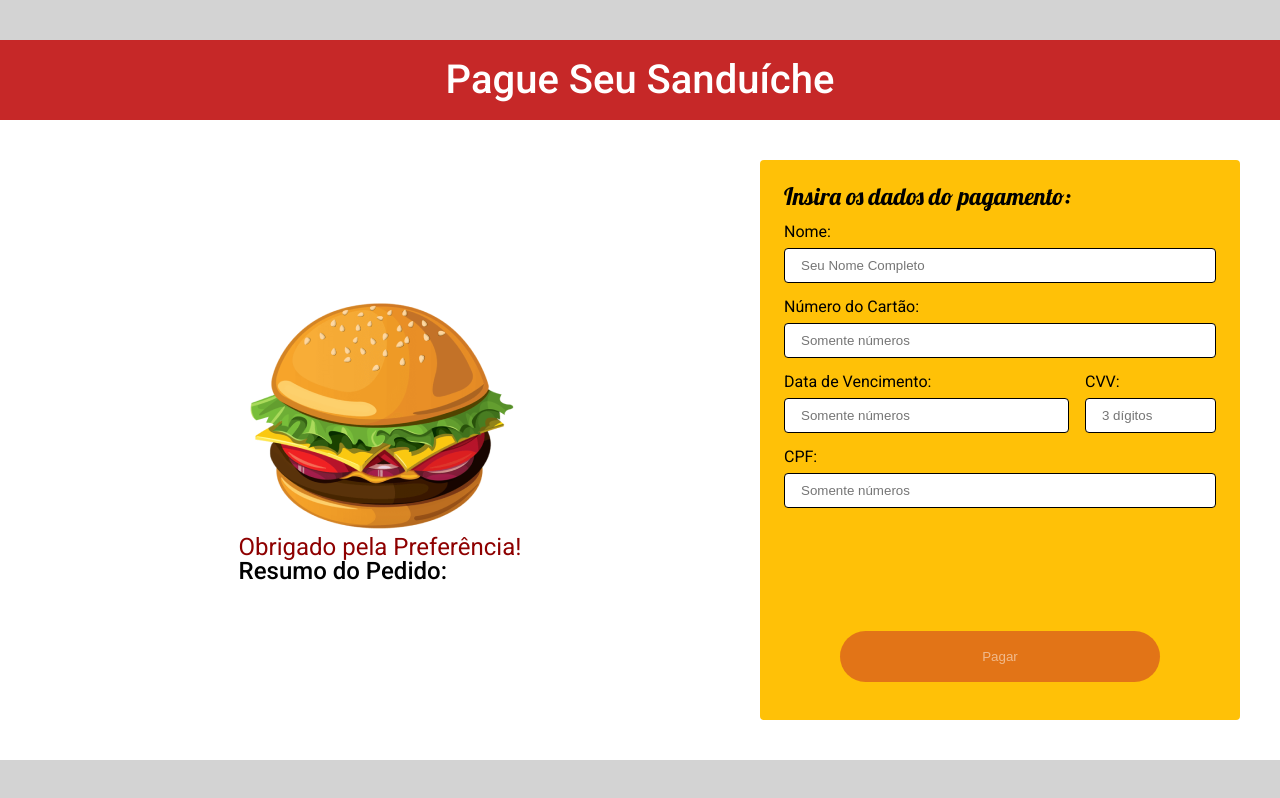
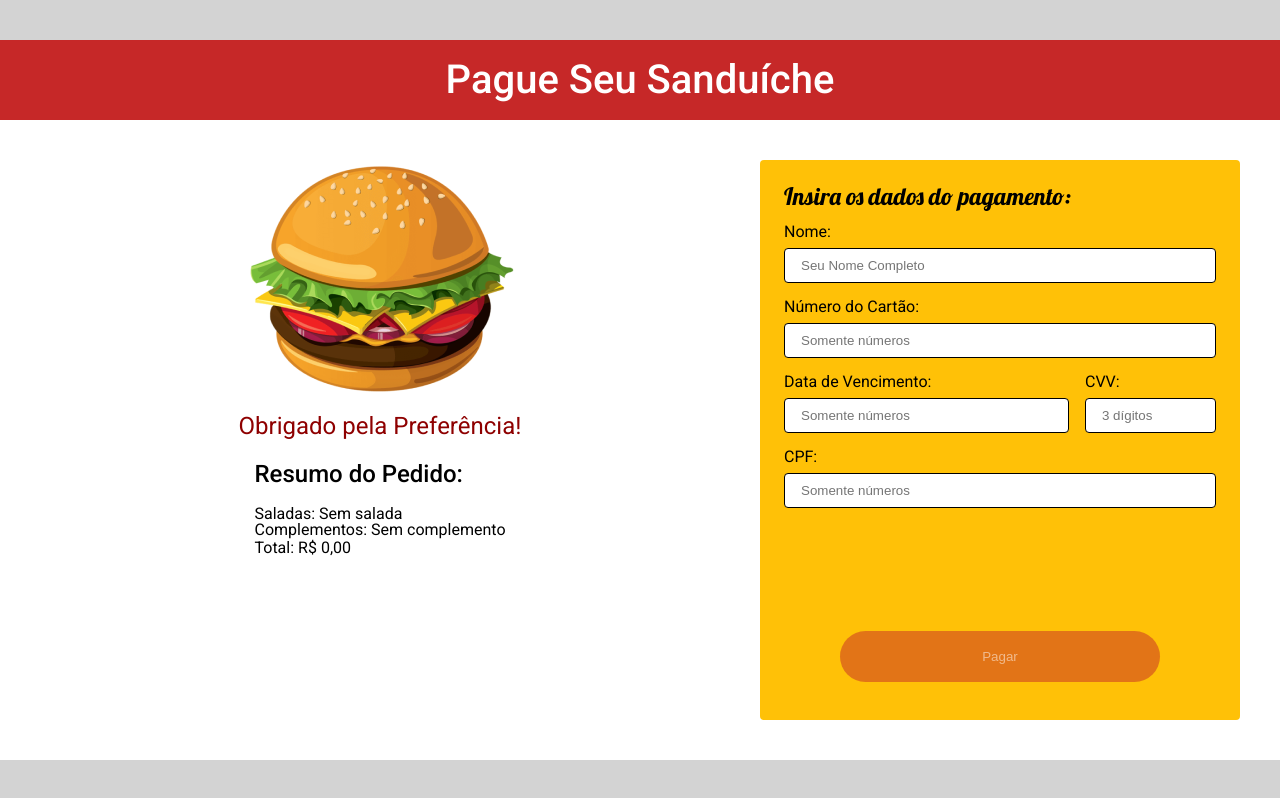
Before and after one commit to antuneslv/montagem-de-sanduiches, a React (Create React App) app: page /pagamento in a window 1280 px wide. Built offline with nearby package versions, Linux system fonts and the light colour scheme.

Commit message:
Code Update - Status: Unfinished

```diff
--- a/src/App.jsx
+++ b/src/App.jsx
@@ -15,7 +15,6 @@
       selectedSalads: [],
       selectedComplements: [],
       singleItemsList: [],
-      finalList: [],
       totalPrice: 0,
       disabled: true
     }
@@ -309,7 +308,17 @@
                 />
               }
             />
-            <Route path="/pagamento" element={<Checkout />} />
+            <Route
+              path="/pagamento"
+              element={
+                <Checkout
+                  singleItems={this.state.singleItemsList}
+                  saladItems={this.state.selectedSalads}
+                  complementItems={this.state.selectedComplements}
+                  total={this.state.totalPrice}
+                />
+              }
+            />
           </Routes>
         </BrowserRouter>
       </div>
--- a/src/components/routes/checkout/index.jsx
+++ b/src/components/routes/checkout/index.jsx
@@ -8,13 +8,20 @@
 
 class Checkout extends Component {
   render() {
+    const { singleItems, saladItems, complementItems, total } = this.props
+
     return (
       <>
         <Header title="Pague Seu Sanduíche" />
         <Main>
           <div className="img-order-summary">
             <img className="img" src={img} alt="Imagem do Sanduíche" />
-            <OrderSummary />
+            <OrderSummary
+              singleItems={singleItems}
+              saladItems={saladItems}
+              complementItems={complementItems}
+              total={total}
+            />
           </div>
           <PaymentDetails />
         </Main>
--- a/src/components/routes/checkout/order-summary/index.jsx
+++ b/src/components/routes/checkout/order-summary/index.jsx
@@ -3,12 +3,59 @@
 
 class OrderSummary extends Component {
   render() {
-    return (
-      <div className="order-summary-wrapper">
-        <h2 className="ty-title">Obrigado pela Preferência!</h2>
-        <h2 className="order-summary-title">Resumo do Pedido:</h2>
-      </div>
-    )
+    const { singleItems, saladItems, complementItems, total } = this.props
+    const formatedCurrency = total.toLocaleString('pt-br', {
+      style: 'currency',
+      currency: 'BRL'
+    })
+
+    function formatedStringList(array, type){
+      const list = []
+      let lastWord = ''
+      array.length > 1
+        ? (lastWord =
+            ' e ' + array[array.length - 1].item.toLowerCase())
+        : (lastWord = '')
+
+
+      for (let i = 0; i < array.length; i++) {
+        i == 0 && list.push(array[i].item)
+        if (i > 0 && i < array.length - 1) {
+          list.push(array[i].item.toLowerCase())
+        }
+      }
+
+      let finalString
+
+      array.length != 0
+        ? (finalString = list.join(', ') + lastWord)
+        : (finalString = `Sem ${type}`)
+
+        return finalString
+    }
+
+      return (
+        <>
+          <h2 className="ty-title">Obrigado pela Preferência!</h2>
+          <div className="order-summary-wrapper">
+            <h2 className="order-summary-title">Resumo do Pedido:</h2>
+            <ul>
+              {singleItems.map(item => (
+                <li className="order-summary" key={item.id}>
+                  {item.type}: {item.item}
+                </li>
+              ))}
+              <li className="order-summary-group">
+                {<p>Saladas: {formatedStringList(saladItems, 'salada')}</p>}
+              </li>
+              <li className="order-summary-group">
+                {<p>Complementos: {formatedStringList(complementItems, 'complemento')}</p>}
+              </li>
+            </ul>
+            <p className="order-summary">Total: {formatedCurrency}</p>
+          </div>
+        </>
+      )
   }
 }
 
--- a/src/components/routes/checkout/order-summary/style.css
+++ b/src/components/routes/checkout/order-summary/style.css
@@ -1,9 +1,24 @@
+.order-summary-wrapper {
+  min-width: 227px;
+}
+
 .ty-title {
   font-size: 24px;
   color: #8E0000;
+  margin: 16px 0 24px 0;
 }
 
 .order-summary-title {
   font-size: 24px;
   font-weight: 500;
+  margin-bottom: 20px;
 }
+
+.order-summary {
+  line-height: 1.3;
+}
+
+.order-summary-group {
+  display: flex;
+  flex-direction: row;
+}
--- a/src/components/routes/checkout/style.css
+++ b/src/components/routes/checkout/style.css
@@ -1,8 +1,10 @@
 .img-order-summary {
+  width: 680px;
+  height: 560px;
   display: flex;
   flex-direction: column;
   align-items: center;
-  width: 680px;
+  justify-content: flex-start;
 }
 
 .img {
--- a/src/components/routes/home/preview/index.jsx
+++ b/src/components/routes/home/preview/index.jsx
@@ -5,7 +5,7 @@
 
 class Preview extends Component {
   render() {
-    const {total} = this.props
+    const { total, singleItems, saladItems, complementItems } = this.props
     let formatedCurrency = total.toLocaleString('pt-br', {style: 'currency', currency: 'BRL'})
     let step
 
@@ -24,8 +24,6 @@
         </Button>
       )
     }
-
-    const { singleItems, saladItems, complementItems } = this.props
 
     return (
       <div className="preview-wrapper">
```
